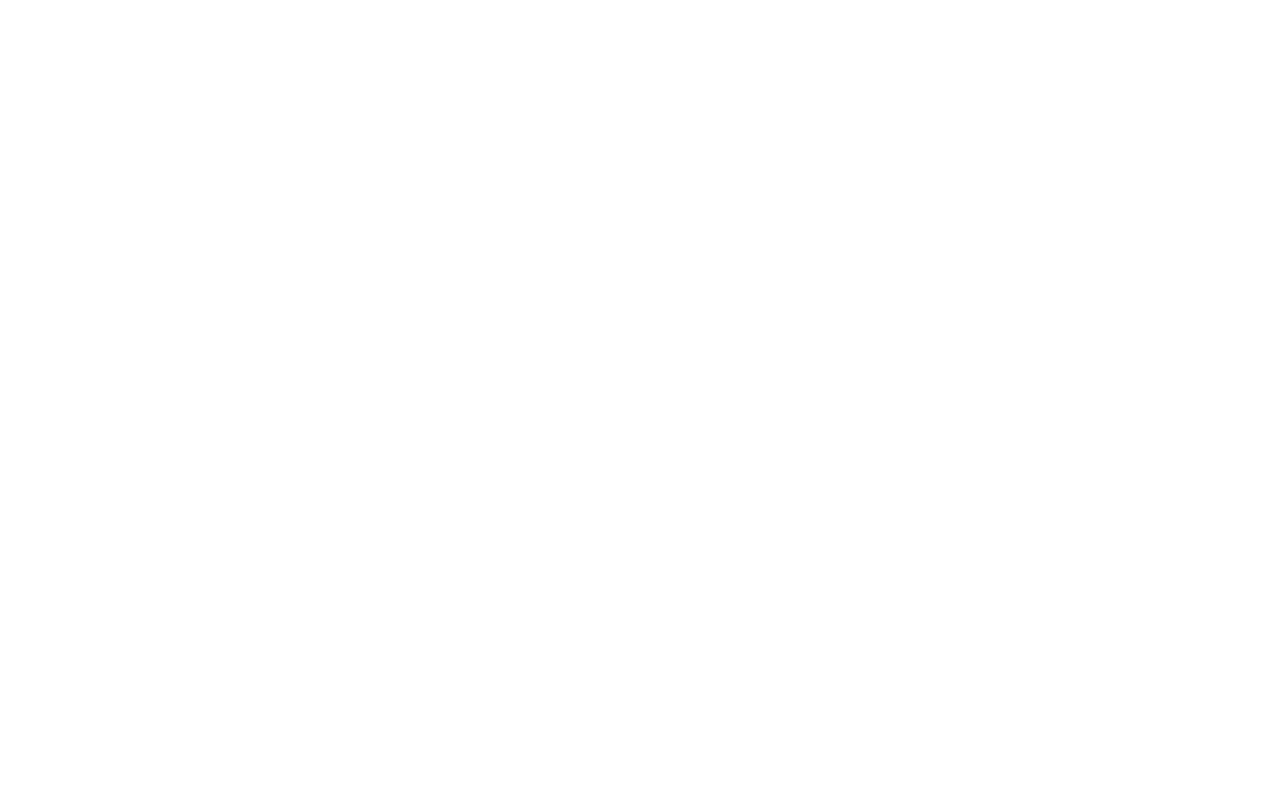
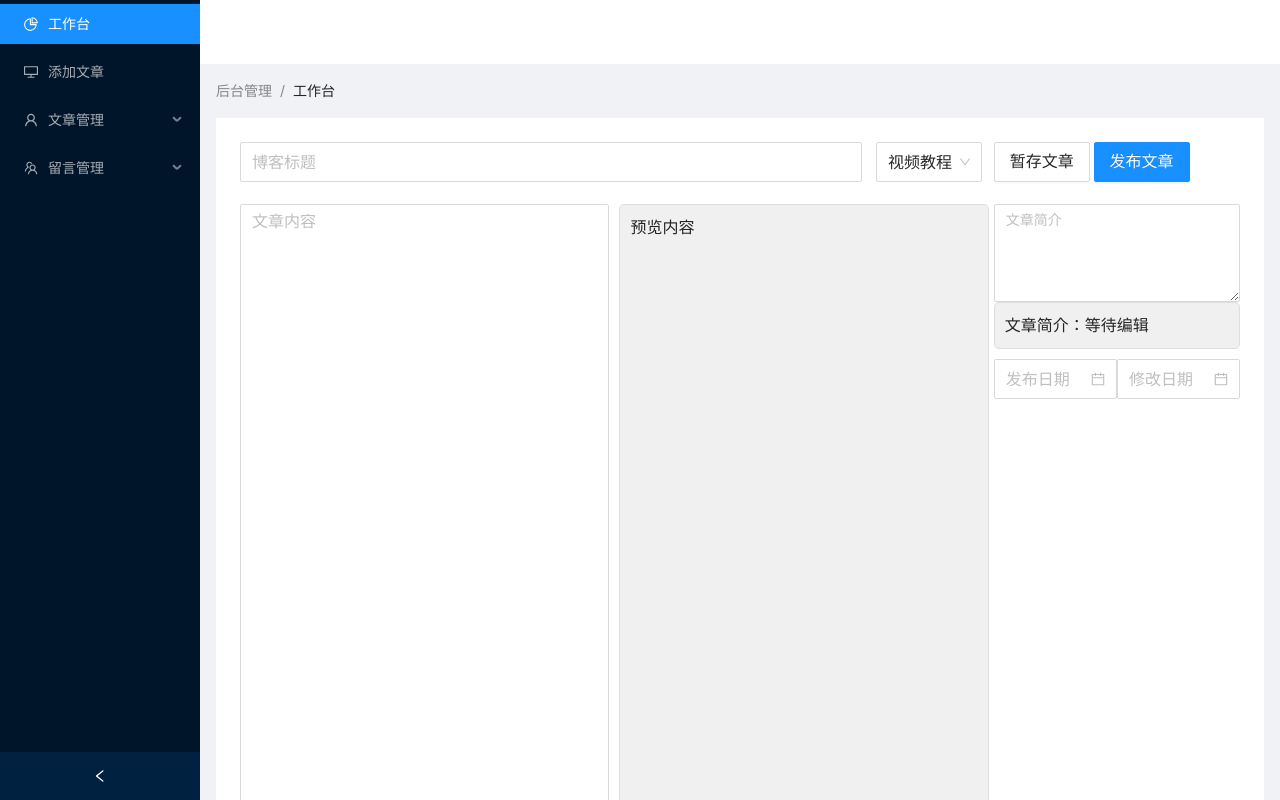
Before and after one commit to Jsmond2016/jspang-blog-admin, a React (Create React App) app: page /index in a window 1280 px wide. Shown: the top 800 px of the page. Built offline with nearby package versions, Linux system fonts and the light colour scheme.

Commit message:
完成后台文章管理页

```diff
--- /dev/null
+++ b/src/pages/Article.jsx
@@ -0,0 +1,133 @@
+import React, { useState } from 'react';
+import marked from 'marked'
+import '../static/css/Article.css'
+import { Row, Col, Input, Select, Button, DatePicker } from 'antd'
+
+const { Option } = Select;
+const { TextArea } = Input
+
+
+function AddArticle() {
+
+  const [articleId, setArticleId] = useState(0)  // 文章的ID，如果是0说明是新增加，如果不是0，说明是修改
+  const [articleTitle, setArticleTitle] = useState('')   //文章标题
+  const [articleContent, setArticleContent] = useState('')  //markdown的编辑内容
+  const [markdownContent, setMarkdownContent] = useState('预览内容') //html内容
+  const [introducemd, setIntroducemd] = useState()            //简介的markdown内容
+  const [introducehtml, setIntroducehtml] = useState('等待编辑') //简介的html内容
+  const [showDate, setShowDate] = useState()   //发布日期
+  const [updateDate, setUpdateDate] = useState() //修改日志的日期
+  const [typeInfo, setTypeInfo] = useState([]) // 文章类别信息
+  const [selectedType, setSelectType] = useState(1) //选择的文章类别
+
+  marked.setOptions({
+    renderer: marked.Renderer(),
+    gfm: true,
+    pedantic: false,
+    sanitize: false,
+    tables: true,
+    breaks: false,
+    smartLists: true,
+    smartypants: false,
+  });
+
+  const changeContent = (e) => {
+    setArticleContent(e.target.value)
+    let html = marked(e.target.value)
+    setMarkdownContent(html)
+  }
+
+  const changeIntroduce = (e) => {
+    setIntroducemd(e.target.value)
+    let html = marked(e.target.value)
+    setIntroducehtml(html)
+  }
+
+
+
+
+  return (
+    <div>
+      <Row gutter={5}>
+        <Col span={18}>
+          <Row gutter={10} >
+            <Col span={20}>
+              <Input
+                placeholder="博客标题"
+                size="large" />
+            </Col>
+            <Col span={4}>
+              &nbsp;
+                    <Select defaultValue="Sign Up" size="large">
+                <Option value="Sign Up">视频教程</Option>
+              </Select>
+            </Col>
+          </Row>
+          <br />
+          <Row gutter={10} >
+            <Col span={12}>
+              <TextArea
+                value={articleContent}
+                className="markdown-content"
+                rows={35}
+                onChange={changeContent}
+                onPressEnter={changeContent}
+                placeholder="文章内容"
+              />
+            </Col>
+            <Col span={12}>
+              <div
+                className="show-html"
+                dangerouslySetInnerHTML={{ __html: markdownContent }} />
+
+            </Col>
+          </Row>
+
+        </Col>
+
+        <Col span={6}>
+          <Row>
+            <Col span={24}>
+              <Button size="large">暂存文章</Button>&nbsp;
+              <Button type="primary" size="large" >发布文章</Button>
+              <br />
+            </Col>
+            <Col span={24}>
+              <br />
+              <TextArea
+                rows={4}
+                value={introducemd}
+                onChange={changeIntroduce}
+                onPressEnter={changeIntroduce}
+                placeholder="文章简介"
+              />
+              <div
+                className="introduce-html"
+                dangerouslySetInnerHTML={{ __html: '文章简介：' + introducehtml }} >
+              </div>
+            </Col>
+            <Col span={12}>
+              <div className="date-select">
+                <DatePicker
+                  placeholder="发布日期"
+                  size="large"
+                />
+              </div>
+            </Col>
+            <Col span={12}>
+              <div className="date-select">
+                <DatePicker
+                  placeholder="修改日期"
+                  size="large"
+                />
+              </div>
+            </Col>
+          </Row>
+
+        </Col>
+      </Row>
+    </div>
+  )
+}
+
+export default AddArticle
--- /dev/null
+++ b/src/pages/Index.jsx
@@ -0,0 +1,66 @@
+import React, { useState } from 'react'
+import { Layout, Menu, Breadcrumb } from 'antd';
+import {
+  DesktopOutlined,
+  PieChartOutlined,
+  FileOutlined,
+  TeamOutlined,
+  UserOutlined,
+} from '@ant-design/icons';
+import '../static/css/Index.css'
+import { Route } from "react-router-dom";
+import Article from './Article'
+
+const { Header, Content, Footer, Sider } = Layout;
+const { SubMenu } = Menu;
+
+function Index() {
+
+  const [collapsed, setCollapsed] = useState(false)
+
+  const onCollapse = collapsed => {
+    console.log(collapsed);
+    setCollapsed(collapsed);
+  };
+
+  return (
+    <Layout style={{ minHeight: '100vh' }}>
+      <Sider collapsible collapsed={collapsed} onCollapse={onCollapse}>
+        <div className="logo" />
+        <Menu theme="dark" defaultSelectedKeys={['1']} mode="inline">
+          <Menu.Item key="1" icon={<PieChartOutlined />}>
+            工作台
+            </Menu.Item>
+          <Menu.Item key="2" icon={<DesktopOutlined />}>
+            添加文章
+            </Menu.Item>
+          <SubMenu key="sub1" icon={<UserOutlined />} title="文章管理">
+            <Menu.Item key="3">添加文章</Menu.Item>
+            <Menu.Item key="4">文章列表</Menu.Item>
+          </SubMenu>
+          <SubMenu key="sub2" icon={<TeamOutlined />} title="留言管理">
+            <Menu.Item key="6">留言管理 1</Menu.Item>
+            <Menu.Item key="8">留言管理 2</Menu.Item>
+          </SubMenu>
+        </Menu>
+      </Sider>
+      <Layout className="site-layout">
+        <Header className="site-layout-background" style={{ padding: 0 }} />
+        <Content style={{ margin: '0 16px' }}>
+          <Breadcrumb style={{ margin: '16px 0' }}>
+            <Breadcrumb.Item>后台管理</Breadcrumb.Item>
+            <Breadcrumb.Item>工作台</Breadcrumb.Item>
+          </Breadcrumb>
+          <div className="site-layout-background" style={{ padding: 24, minHeight: 360 }}>
+            <div>
+              <Route path="/index/" exact component={Article} />
+            </div>
+          </div>
+        </Content>
+        <Footer style={{ textAlign: 'center' }}>博客工作台.</Footer>
+      </Layout>
+    </Layout>
+  );
+}
+
+export default Index
--- a/src/pages/Main.js
+++ b/src/pages/Main.js
@@ -9,10 +9,12 @@
 import React from 'react';
 import { BrowserRouter as Router, Route} from "react-router-dom";
 import Login from './Login'
+import Index from './Index'
 function Main(){
     return (
         <Router>
             <Route path="/login/" exact component={Login} />
+            <Route path="/index/" exact component={Index} />
         </Router>
     )
 }
--- /dev/null
+++ b/src/static/css/Article.css
@@ -0,0 +1,95 @@
+.markdown-content{
+  font-size:16px !important;
+  max-height: 745px;
+}
+.show-html{
+  padding:10px;
+  border:1px solid #ddd;
+  border-radius: 5px;
+  font-size:16px;
+  height: 745px;
+  background-color: #f0f0f0;
+  overflow: auto;
+}
+
+.show-html h1{
+  font-size:30px;
+}
+
+.show-html h2{
+  font-size:28px;
+  border-bottom: 1px solid #cbcbcb;
+}
+.show-html h3{
+  font-size:24px;
+}
+
+.show-html pre{
+  display: block;
+  background-color: #f0f0f0;
+  padding: 5px;
+  border-radius: 5px;
+}
+.show-html pre>code{
+  color: #000;
+  background-color: #f0f0f0;
+}
+.show-html code {
+  background-color: #fff5f5;
+  padding: 5px 10px;
+  border-radius: 5px;
+  margin: 0px 3px;
+  color: #ff502c;
+}
+.show-html blockquote{
+  border-left:4px solid #cbcbcb ;
+  padding: 10px 10px 10px 30px;
+  background-color: #f8f8f8;
+}
+.introduce-html{
+  padding:10px;
+  border:1px solid #ddd;
+  border-radius: 5px;
+  font-size:16px;
+
+  background-color: #f0f0f0;
+}
+
+
+.introduce-html h1{
+  font-size:30px;
+}
+
+.introduce-html h2{
+  font-size:28px;
+  border-bottom: 1px solid #cbcbcb;
+}
+.introduce-html h3{
+  font-size:24px;
+}
+
+.introduce-html pre{
+  display: block;
+  background-color: #f0f0f0;
+  padding: 5px;
+  border-radius: 5px;
+}
+.introduce-html pre>code{
+  color: #000;
+  background-color: #f0f0f0;
+}
+.introduce-html code {
+  background-color: #fff5f5;
+  padding: 5px 10px;
+  border-radius: 5px;
+  margin: 0px 3px;
+  color: #ff502c;
+}
+.introduce-html blockquote{
+  border-left:4px solid #cbcbcb ;
+  padding: 10px 10px 10px 30px;
+  background-color: #f8f8f8;
+}
+.date-select{
+  margin-top:10px;
+}
--- /dev/null
+++ b/src/static/css/Index.css
@@ -0,0 +1,9 @@
+#components-layout-demo-side .logo {
+  height: 32px;
+  margin: 16px;
+  background: rgba(255, 255, 255, 0.3);
+}
+
+.site-layout .site-layout-background {
+  background: #fff;
+}
```
Also changed, not shown: 1 other file (tests, documents, lock files or other folders).
